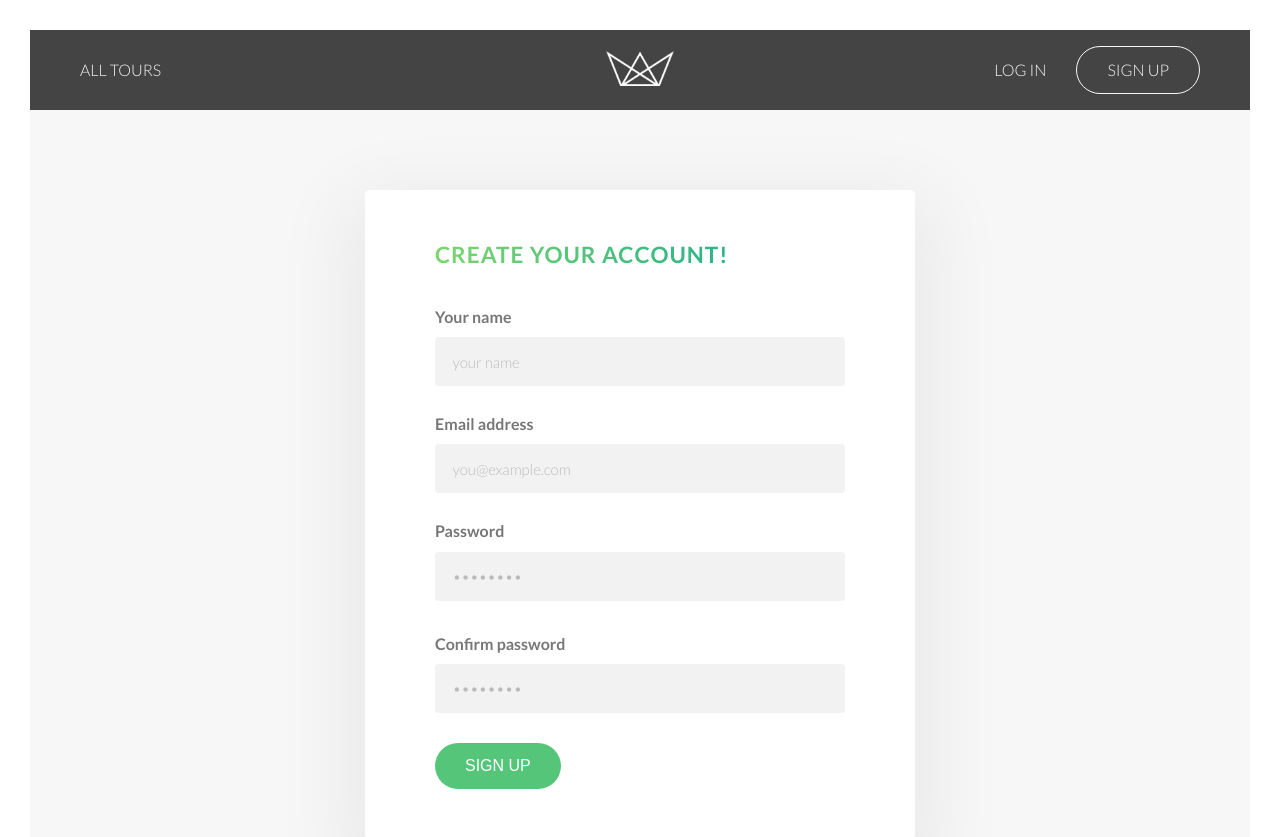
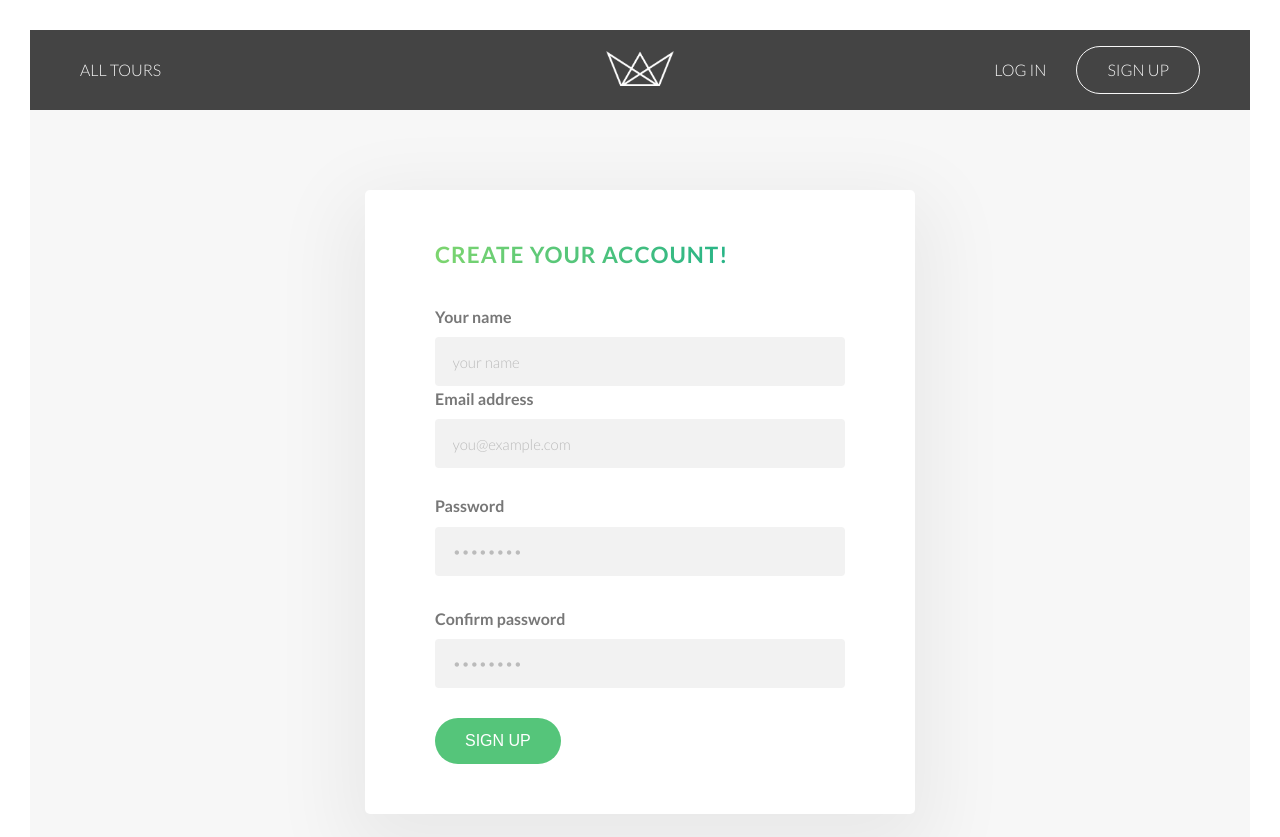
Before and after one commit to kamol-ayyub/natoursapp-frontend, a React (Create React App) app: page /signup in a window 1280 px wide. Shown: the top 837 px of the page. Built offline with nearby package versions, Linux system fonts and the light colour scheme.

Commit message:
html inputs changed to reusbale input form

```diff
--- a/src/app/pages/login/Login.tsx
+++ b/src/app/pages/login/Login.tsx
@@ -17,7 +17,7 @@ export const Login: FC = () => {
             label='Email address'
             placeholder='you@example.com'
             inputType='email'
-            passwordClass='form__group'
+            formClass='form__group'
             ref={email}
           />
 
@@ -26,7 +26,7 @@ export const Login: FC = () => {
             ref={password}
             placeholder='••••••••'
             inputType='password'
-            passwordClass='form__group ma-bt-md'
+            formClass='form__group ma-bt-md'
           />
 
           <div className='form__group'>
--- a/src/app/pages/signup/Signup.tsx
+++ b/src/app/pages/signup/Signup.tsx
@@ -1,4 +1,5 @@
 import { FC, useRef } from 'react';
+import FormInput from '../../../components/input/EmailInput';
 
 const Signup: FC = () => {
   // refs for get data from form
@@ -21,57 +22,34 @@ const Signup: FC = () => {
       <div className='login-form'>
         <h2 className='heading-secondary ma-bt-lg'>CREATE YOUR ACCOUNT!</h2>
         <div className='form form--signup'>
-          <div className='form__group'>
-            <label htmlFor='name' className='form__label'>
-              Your name
-            </label>
-            <input
-              className=' form__input'
-              id='name'
-              type='text'
+          <FormInput
+            label='Your name'
             placeholder='your name'
-              required
+            inputType='email'
+            formClass='form--signup'
             ref={name}
           />
-          </div>
-          <div className='form__group'>
-            <label htmlFor='email' className='form__label'>
-              Email address
-            </label>
-            <input
-              className='email form__input'
-              type='email'
+          <FormInput
+            label='Email address'
             placeholder='you@example.com'
-              required
+            inputType='email'
+            formClass='form__group'
             ref={email}
           />
-          </div>
-          <div className='form__group ma-bt-md'>
-            <label htmlFor='password' className='form__label'>
-              Password
-            </label>
-            <input
-              id='password'
-              className='password form__input'
-              type='password'
+          <FormInput
+            label='Password'
+            ref={password}
             placeholder='••••••••'
-              required
-              ref={password}
+            inputType='password'
+            formClass='form__group ma-bt-md'
           />
-          </div>
-          <div className='form__group ma-bt-md'>
-            <label htmlFor='passwordConfirm' className='form__label'>
-              Confirm password
-            </label>
-            <input
-              id='passwordConfirm'
-              className='password form__input'
-              type='password'
+          <FormInput
+            label='Confirm password'
+            ref={passwordConfirm}
             placeholder='••••••••'
-              required
-              ref={passwordConfirm}
+            inputType='password'
+            formClass='form__group ma-bt-md'
           />
-          </div>
           <div className='form__group'>
             <button onClick={handleSignup} className='btn btn--green'>
               Sign up
--- a/src/components/input/EmailInput.tsx
+++ b/src/components/input/EmailInput.tsx
@@ -5,14 +5,14 @@ interface InputProps extends InputHTMLAttributes<HTMLInputElement> {
   label: string;
   placeholder: string;
   inputType: 'email' | 'password';
-  passwordClass: 'form__group ma-bt-md' | 'form__group';
+  formClass: 'form__group ma-bt-md' | 'form__group' | 'form--signup';
 }
 const Input: ForwardRefRenderFunction<HTMLInputElement, InputProps> = (
-  { label, placeholder, inputType, passwordClass },
+  { label, placeholder, inputType, formClass },
   ref
 ) => {
   return (
-    <div className={passwordClass}>
+    <div className={formClass}>
       <label className='form__label'>{label}</label>
       <input
         className=' form__input'
--- a/src/components/input/PasswordInput.tsx
+++ /dev/null
@@ -1,5 +0,0 @@
-import React from 'react';
-
-export const PasswordInput = () => {
-  return <div>PasswordInput</div>;
-};
```
Lines whose indentation alone changed are shown as unchanged.
